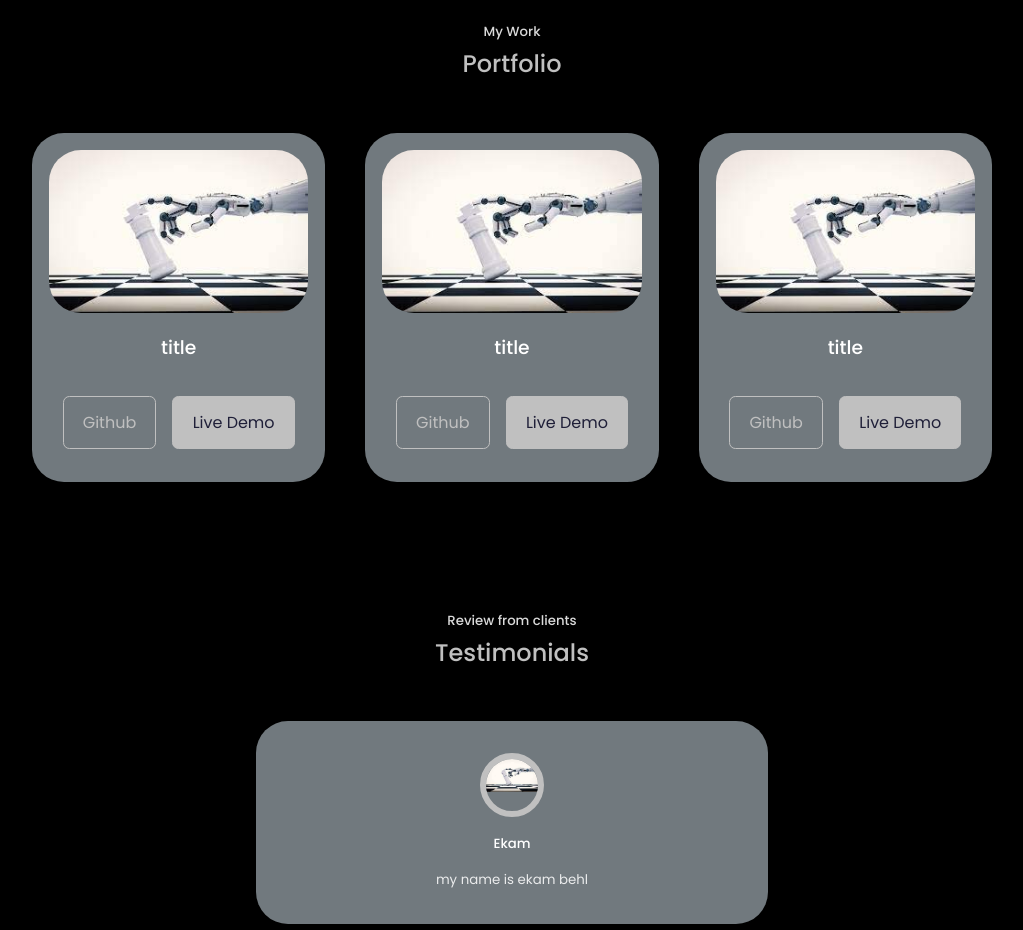
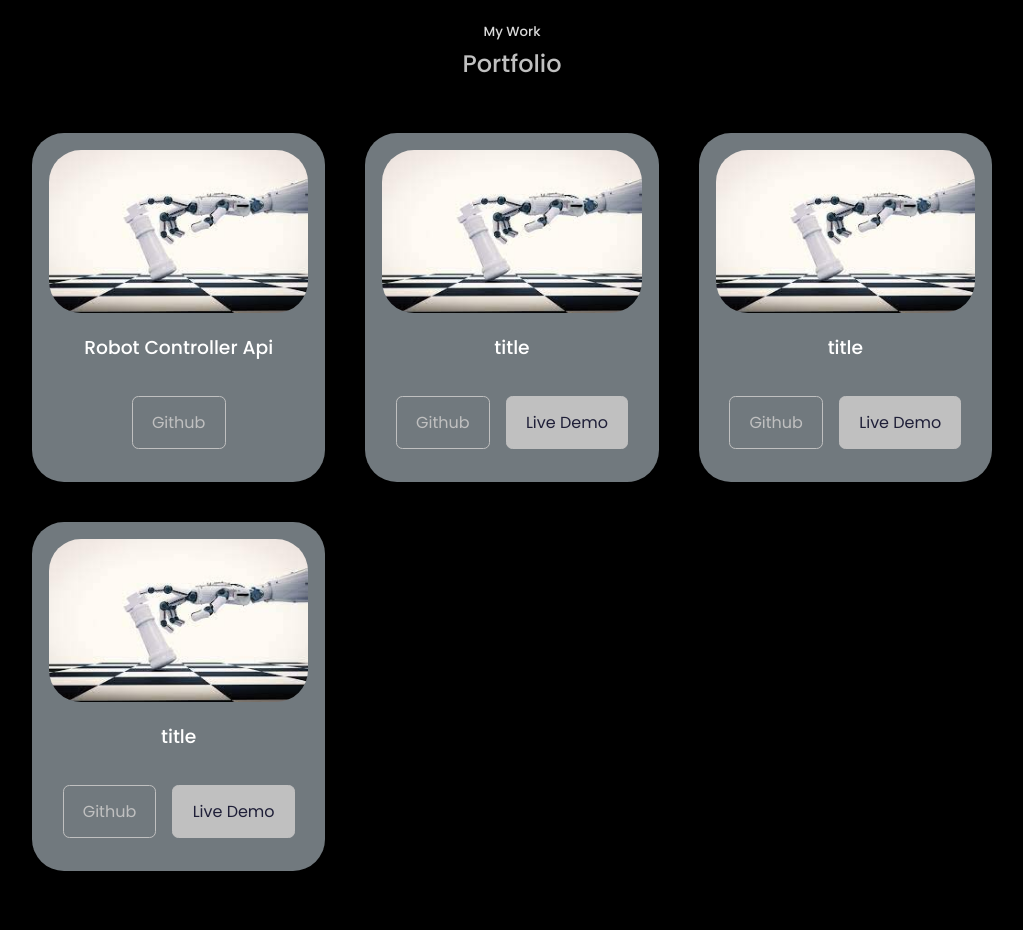
Before and after one commit to EkamBehl/My_Portfolio, a React (Create React App) app: page / in a window 1280 px wide. Shown: the part 2200-3130 px from the top of the page, without its empty margins (128-1151 px from the left). Built offline with nearby package versions, Linux system fonts and the light colour scheme.

Commit message:
Update Portfolio.jsx

```diff
--- a/src/components/portfolio/Portfolio.jsx
+++ b/src/components/portfolio/Portfolio.jsx
@@ -34,6 +34,17 @@ const Portfolio = () => {
       <h5>My Work</h5>
       <h2>Portfolio</h2>
       <div className="container portfolio__container">
+      <article className='portfolio__item'>
+            <div className='portfolio__item-image'>
+              <img src={img1} alt='folio' />
+            </div>
+            <h3> Robot Controller Api</h3>
+            <div className="portfolio__item-cta">
+              <a href='https://github.com/EkamBehl/robot-controller-api' className='btn' target='_blank'> Github</a>
+
+            </div>
+
+          </article>
       {data.map(({id,image,title,github,demo})=>{
         return(
           <article key={id} className='portfolio__item'>
```
